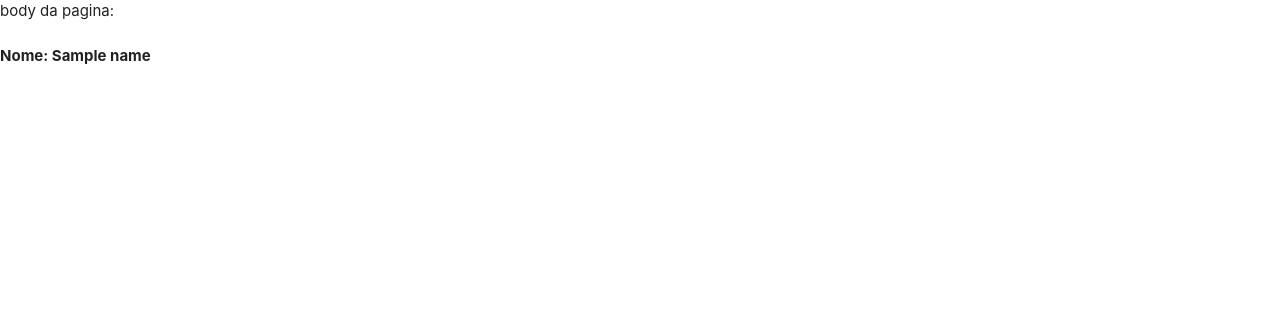
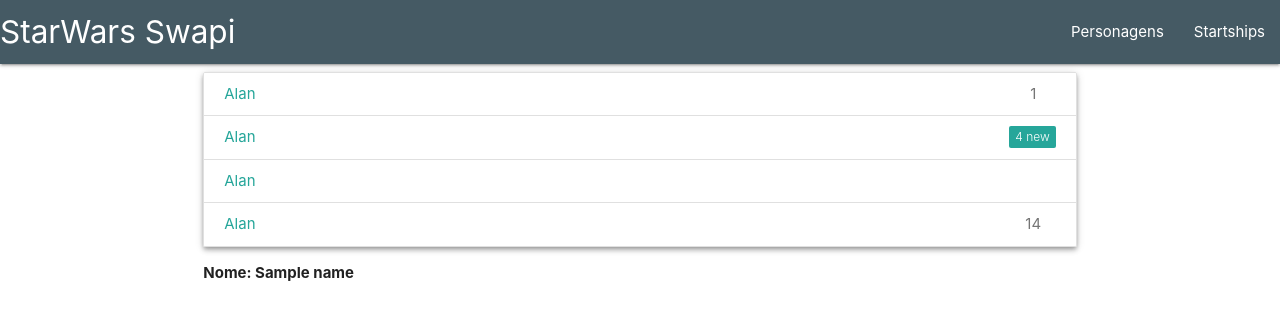
Before and after one commit to RaphaelfsOliveira/swapi_api, a Python web app: template flask/templates/index.html in a window 1280 px wide. Shown: the top 320 px of the page. Run offline with Jinja, Linux system fonts and the light colour scheme; the template is opened without the code that fills it: most values are stand-ins (such as "Sample title", 1, 10 or a date in 2020).

Commit message:
- refatorando templates

```diff
--- a/flask/templates/base.html
+++ b/flask/templates/base.html
@@ -7,17 +7,19 @@
         <!--Import Google Icon Font-->
         <link href="https://fonts.googleapis.com/icon?family=Material+Icons" rel="stylesheet">
         <!-- Compiled and minified CSS -->
-        <link rel="stylesheet" href="https://cdnjs.cloudflare.com/ajax/libs/materialize/1.0.0/css/materialize.min.css">
+        <link rel="stylesheet" href="https://cdnjs.cloudflare.com/ajax/libs/materialize/1.0.0/css/materialize.css">
 
         {% block head %}{% endblock %}
     </head>
     <body>
+        {% include 'components/navbar.html' %}
+
         {% block header %}{% endblock %}
 
         {% block content %}{% endblock %}
 
         {% block footer %}{% endblock %}
         <!-- Compiled and minified JavaScript -->
-        <script src="https://cdnjs.cloudflare.com/ajax/libs/materialize/1.0.0/js/materialize.min.js"></script>
+        <script src="https://cdnjs.cloudflare.com/ajax/libs/materialize/1.0.0/js/materialize.js"></script>
     </body>
 </html>
--- /dev/null
+++ b/flask/templates/components/navbar.html
@@ -0,0 +1,9 @@
+<nav>
+    <div class="nav-wrapper blue-grey darken-2">
+        <a href="#" class="brand-logo left">StarWars Swapi</a>
+        <ul id="nav-mobile" class="right ">
+            <li><a href="#">Personagens</a></li>
+            <li><a href="#">Startships</a></li>
+        </ul>
+    </div>
+</nav>
--- a/flask/templates/index.html
+++ b/flask/templates/index.html
@@ -1,13 +1,22 @@
 {% extends 'base.html' %}
 
-{% block title%}
-Index
-{% endblock %}
+{% block title %} Index {% endblock %}
 
 {% block content %}
-    body da pagina:
-    <br><br>
 
-    <b>Nome: {{ name }}</b>
+    <div class="container">
+        <div class="row">
+            <div class="col s12">
 
+                <div class="collection z-depth-2">
+                    <a href="#!" class="collection-item"><span class="badge">1</span>Alan</a>
+                    <a href="#!" class="collection-item"><span class="new badge">4</span>Alan</a>
+                    <a href="#!" class="collection-item">Alan</a>
+                    <a href="#!" class="collection-item"><span class="badge">14</span>Alan</a>
+                </div>
+                <b>Nome: {{ name }}</b>
+
+            </div>
+        </div>
+    </div>
 {% endblock %}
```
